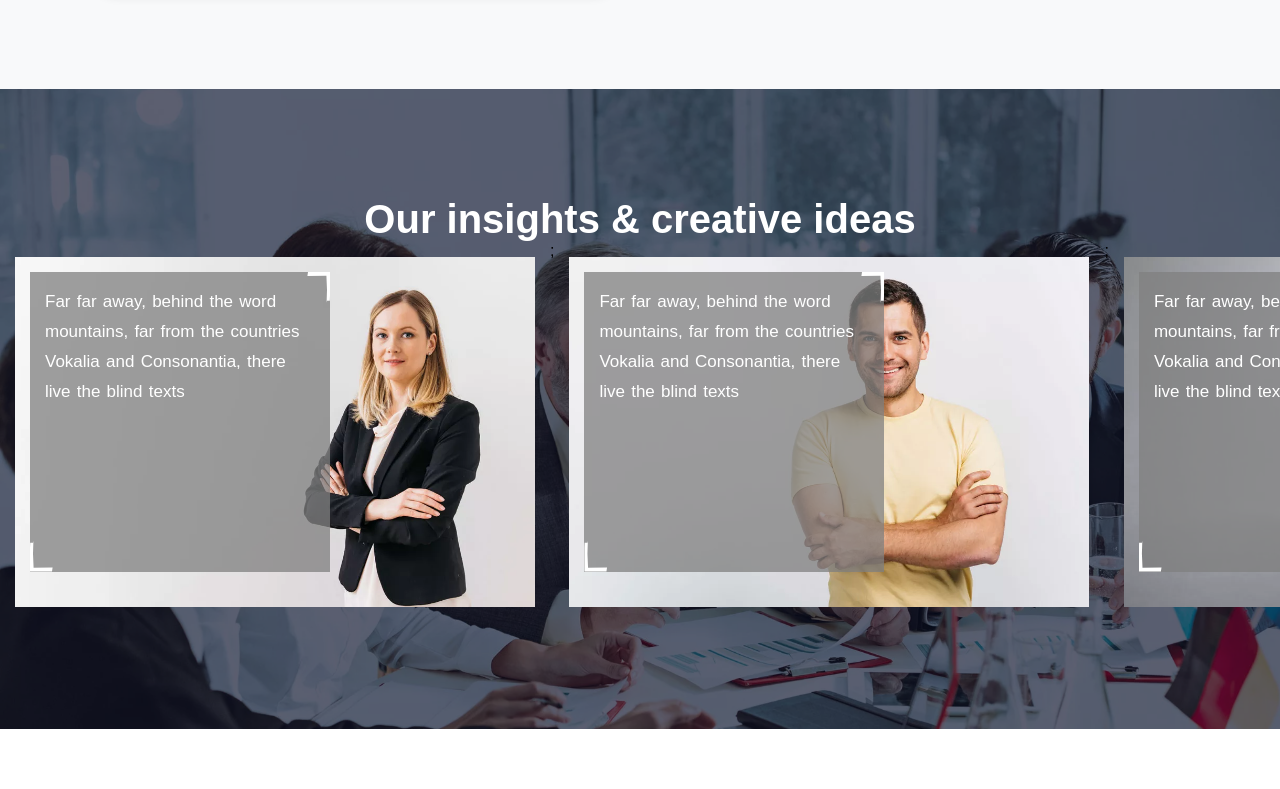
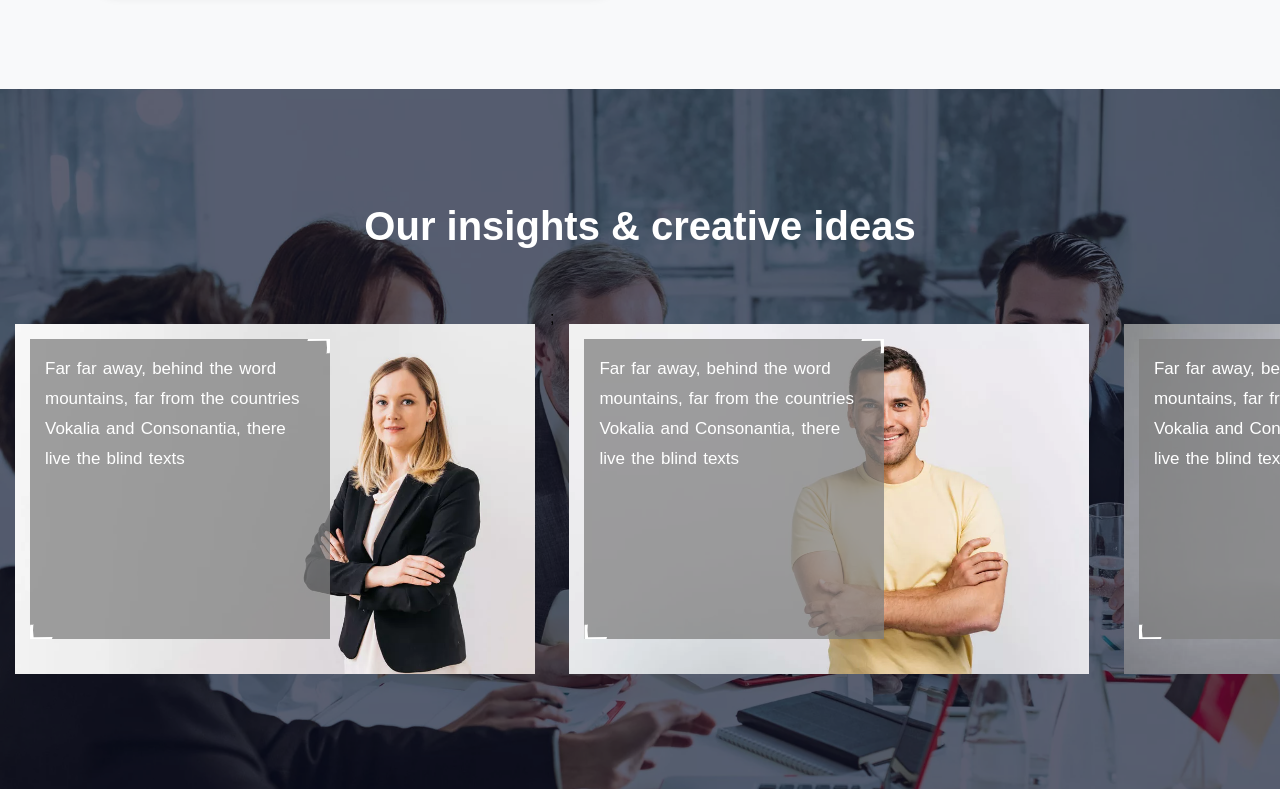
Before and after one commit to Naren-2001-k/React_Project, a React (Create React App) app: page / in a window 1280 px wide. Shown: the part 3996-4785 px from the top of the page. Before the commit the page ends 4725 px from the top, so only its background shows below. Built offline with nearby package versions, Linux system fonts and the light colour scheme; the HTML template or start-up script is replaced by a standard one.

Commit message:
May24-2024

```diff
--- a/src/components/navbar/Sights/Sight.css
+++ b/src/components/navbar/Sights/Sight.css
@@ -4,7 +4,7 @@
   background-size: cover;
   width: 100%;
   justify-content: center;
-  height: 80vh;
+  height: auto;
 }
 .sights .sightsBack {
   display: flex;
--- a/src/components/navbar/Sights/Sight.scss
+++ b/src/components/navbar/Sights/Sight.scss
@@ -4,7 +4,7 @@
     background-size: cover;
     width:100%;
     justify-content:center ;
-    height: 80vh;
+    height: auto;
     .sightsBack{
         display: flex;
         background-color: #060a24a6;
--- a/src/components/navbar/Sights/Sightmiddle.css
+++ b/src/components/navbar/Sights/Sightmiddle.css
@@ -1,14 +1,16 @@
 .sightsHeading {
   display: flex;
   width: auto;
-  height: auto;
+  height: 700px;
   justify-content: center;
   flex-direction: column;
-  align-items: center;
+  align-content: center;
   overflow: hidden;
+  text-align: center;
 }
 .sightsHeading p {
   font-size: 40px;
   font-weight: 700;
   color: white;
+  margin-bottom: 60px;
 }/*# sourceMappingURL=Sightmiddle.css.map */
--- a/src/components/navbar/Sights/Sightmiddle.scss
+++ b/src/components/navbar/Sights/Sightmiddle.scss
@@ -1,14 +1,16 @@
 .sightsHeading{
     display: flex;
     width: auto;
-    height:auto;
+    height:700px;
     justify-content:center ;
     flex-direction: column;
-    align-items: center;
+    align-content: center;
     overflow: hidden;
+    text-align: center;
     p{
         font-size: 40px;
         font-weight: 700;
         color: white;
+        margin-bottom: 60px;
     }
 }
--- a/src/components/navbar/Sights/Sightstaff.css
+++ b/src/components/navbar/Sights/Sightstaff.css
@@ -7,11 +7,17 @@
   height: 350px;
   width: 520px;
   display: flex;
-  margin: 15px;
+  margin: 15px 15px 0px 15px;
   background-size: cover;
   background-position: center;
 }
-.Sightstaff .staffBackground .staffinfo {
+.Sightstaff .staffBackground:hover .line {
+  height: 150px;
+  width: 300px;
+  background-color: rgb(231, 171, 20);
+  transition: all 0.3s ease-in;
+}
+.Sightstaff .staffinfo {
   display: flex;
   height: 300px;
   width: 300px;
@@ -21,26 +27,26 @@
   background-color: rgba(128, 128, 128, 0.744);
   position: relative;
 }
-.Sightstaff .staffBackground .staffinfo .line {
+.Sightstaff .staffinfo .line {
   -webkit-clip-path: polygon(1.5% 71.3%, 1.7% 69.3%, 1.5% 82.3%, 1.8% 96.3%, 11.3% 96%, 11% 100%, 0% 100%, 0% 76.3%, 0.1% 71.3%);
           clip-path: polygon(1.5% 71.3%, 1.7% 69.3%, 1.5% 82.3%, 1.8% 96.3%, 11.3% 96%, 11% 100%, 0% 100%, 0% 76.3%, 0.1% 71.3%);
-  height: 100px;
+  height: 50px;
   width: 200px;
   background-color: white;
   position: absolute;
-  transition: all 0.2s ease;
+  transition: all 0.3s ease-out;
 }
-.Sightstaff .staffBackground .staffinfo .line-1 {
+.Sightstaff .staffinfo .line-1 {
   transform: rotate(180deg);
   right: 0;
   top: 0;
 }
-.Sightstaff .staffBackground .staffinfo .line-2 {
+.Sightstaff .staffinfo .line-2 {
   transform: rotate(0deg);
   left: 0;
   bottom: 0;
 }
-.Sightstaff .staffBackground .staffinfo .content {
+.Sightstaff .staffinfo .content {
   font-size: 17px;
   font-weight: normal;
   line-height: 30px;
--- a/src/components/navbar/Sights/Sightstaff.scss
+++ b/src/components/navbar/Sights/Sightstaff.scss
@@ -7,9 +7,19 @@
         height: 350px;
         width: 520px;
         display: flex;
-        margin: 15px;
+        margin: 15px 15px 0px 15px;
         background-size: cover;
         background-position: center;
+
+        &:hover {
+            .line {
+                height: 150px;
+                width: 300px;
+                background-color: rgb(231, 171, 20);
+                transition: all 0.3s ease-in;
+            }
+        }
+    }
 
     .staffinfo {
         display: flex;
@@ -23,12 +33,13 @@
 
         .line {
             clip-path: polygon(1.5% 71.3%, 1.7% 69.3%, 1.5% 82.3%, 1.8% 96.3%, 11.3% 96%, 11% 100%, 0% 100%, 0% 76.3%, 0.1% 71.3%);
-                height: 100px;
-                width:200px;
+            height: 50px;
+            width: 200px;
             background-color: white;
             position: absolute;
-                transition: all 0.2s ease;
+            transition: all 0.3s ease-out;
         }
+
         .line-1 {
             transform: rotate(180deg);
             right: 0;
@@ -48,5 +59,5 @@
             word-spacing: 1.5px;
         }
     }
+
 }
-}
```
Also changed, not shown: 2 other files (tests, documents, lock files or other folders). Lines whose indentation alone changed are shown as unchanged.
